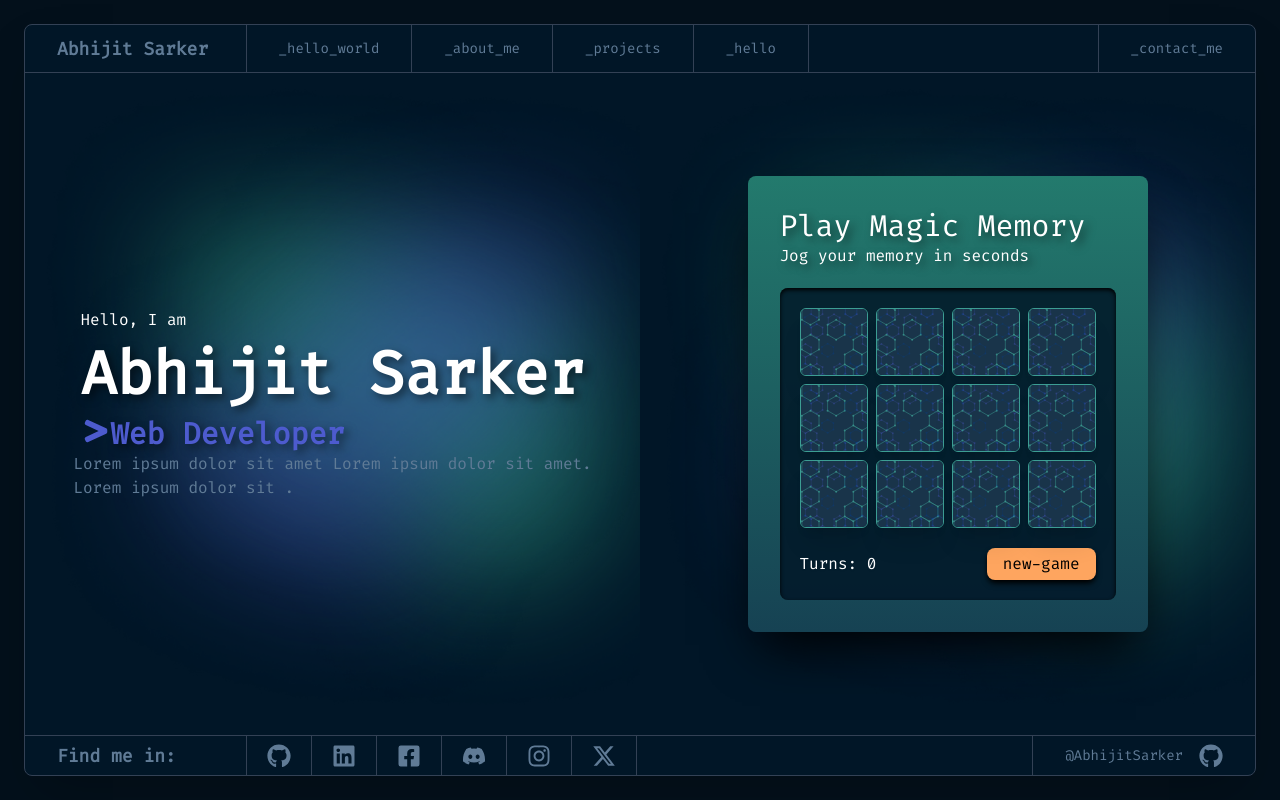
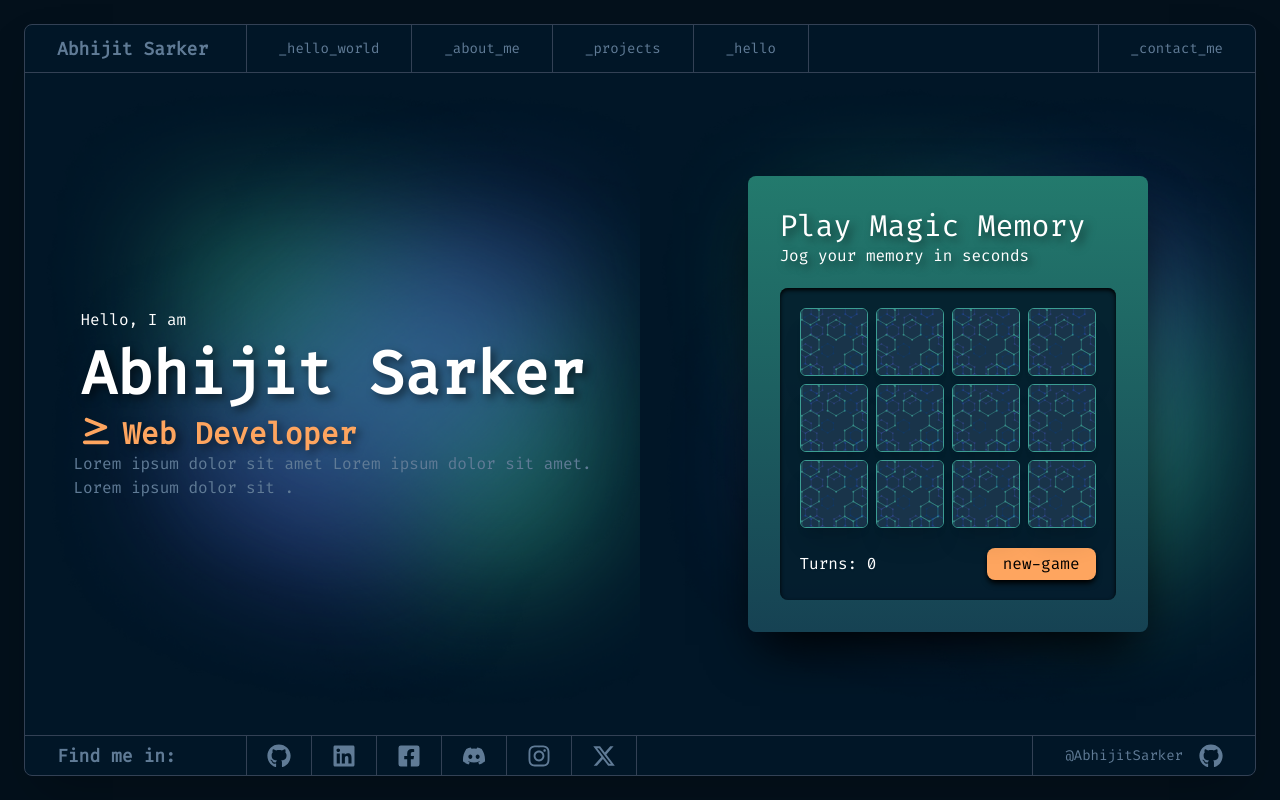
Before and after one commit to AbhijitSarker/portfolio, a React (Vite) app: page / in a window 1280 px wide. Built offline with nearby package versions, Linux system fonts and the light colour scheme.

Commit message:
worked on home page

```diff
--- a/src/Components/MemoryGame/MemoryGame.jsx
+++ b/src/Components/MemoryGame/MemoryGame.jsx
@@ -79,7 +79,7 @@ const MemoryGame = () => {
     //reset choices and increase turn
     const resetTurn = () => {
         setChoiceOne(null);
-        setChoiceTwo(null);
+        setChoiceTwo(null); marqu
         setTurns(prevTurn => prevTurn + 1)
         setDisabled(false);
     }
--- a/src/Pages/Home/Home.jsx
+++ b/src/Pages/Home/Home.jsx
@@ -1,6 +1,6 @@
 import MemoryGame from "../../Components/MemoryGame/MemoryGame";
 import { motion } from 'framer-motion';
-import { FaGreaterThan } from "react-icons/fa";
+import { FaGreaterThanEqual } from "react-icons/fa6";
 
 const Home = () => {
 
@@ -16,9 +16,9 @@ const Home = () => {
                     <div>
                         <h1 className="text-white text-left">Hello, I am</h1>
                         <h1 className="md:text-5xl lg:text-6xl my-3 xl:text-6xl text-white font-semibold text-shadow-colored ">Abhijit Sarker</h1>
-                        <div className="flex text-3xl text-[#4D5BCE]">
-                            <FaGreaterThan />
-                            <p className="font-semibold text-shadow-colored">Web Developer</p>
+                        <div className="flex text-3xl text-[#FEA55F]">
+                            <FaGreaterThanEqual />
+                            <p className="ml-3 font-semibold text-shadow-colored">Web Developer</p>
                         </div>
                     </div>
                     <div>
```
Also changed, not shown: 1 other file (tests, documents, lock files or other folders).
